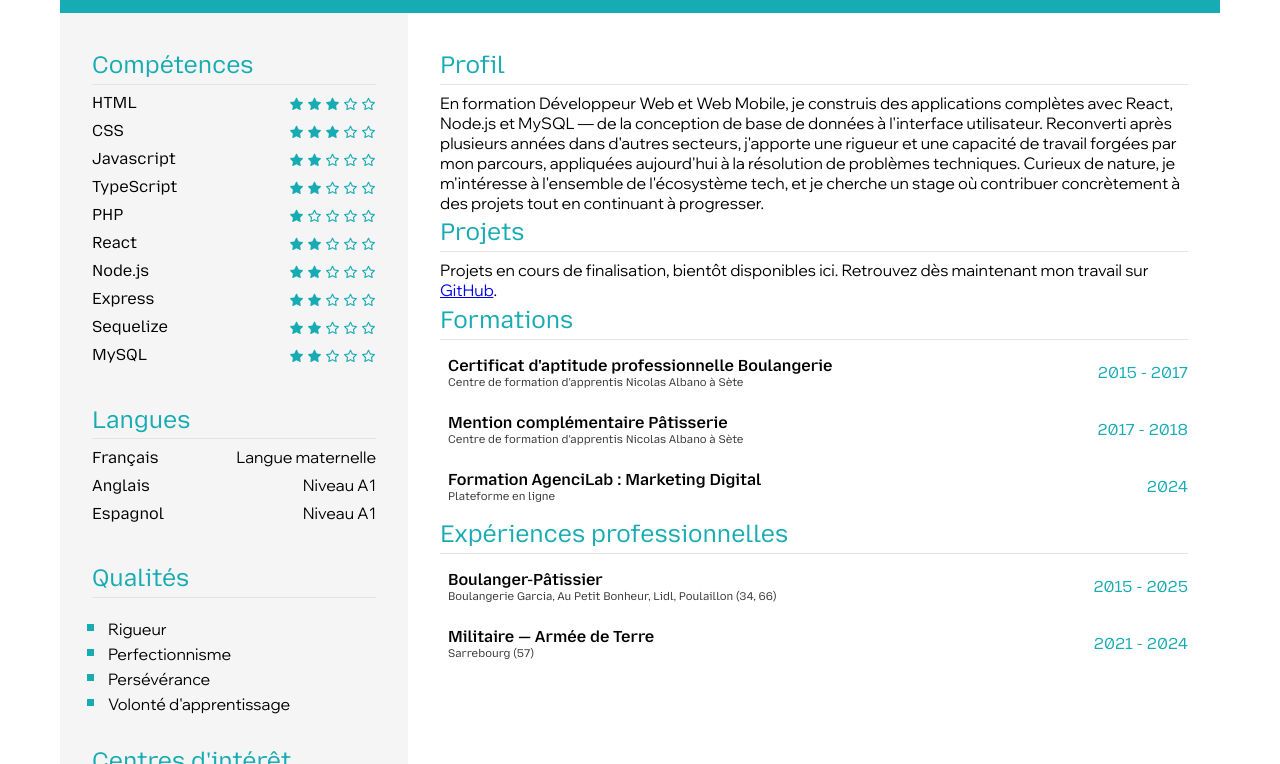
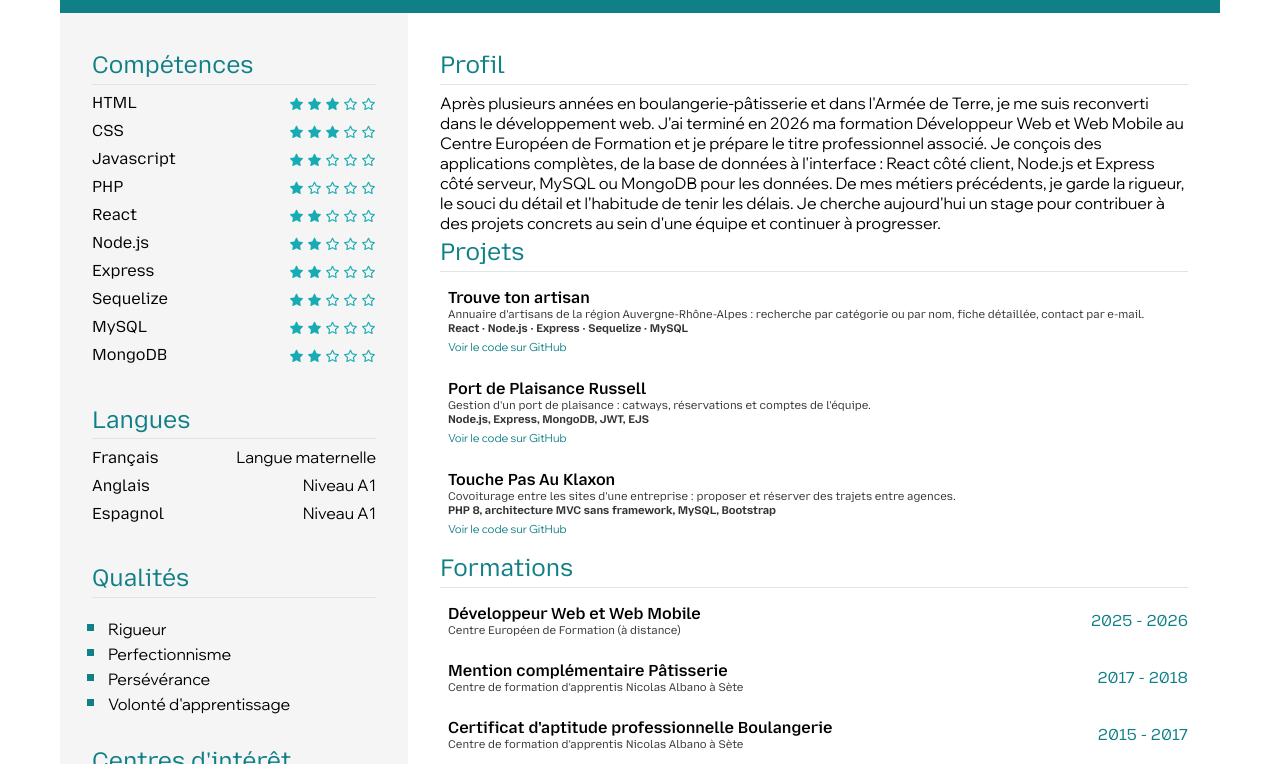
Before and after one commit to Florent-Vidal/cv-florent-vidal, a plain HTML site: page index.html in a window 1280 px wide. Shown: the part 238-1002 px from the top of the page. Drawn offline with Linux system fonts and the light colour scheme.

Commit message:
feat: ajoute les projets, met à jour le profil, le contraste et le README

```diff
--- a/assets/styles/styles.css
+++ b/assets/styles/styles.css
@@ -16,7 +16,7 @@
 
 /* VARIABLES */
 :root {
-  --bleu: rgb(23, 171, 179);
+  --bleu: rgb(16, 128, 135);
   --noir: rgb(51, 51, 51);
   --gris-1: rgb(227, 227, 227);
   --gris-2: rgb(245, 245, 245);
@@ -274,11 +274,6 @@ address a {
   }
 }
 
-i {
-  color: var(--bleu);
-  font-size: 0.8rem;
-}
-
 .skills {
   margin: 0;
   padding: 0;
@@ -364,6 +359,12 @@ i {
   font-size: 0.7rem;
 }
 
+.list-section a {
+  color: var(--bleu);
+  text-decoration: none;
+  font-size: 0.7rem;
+}
+
 .date {
   font-family: "Mozilla text";
   color: var(--bleu);
--- a/index.html
+++ b/index.html
@@ -34,9 +34,13 @@
           </div>
 
           <div class="address-header">
-            <a href="https://www.google.com/maps" target="_blank" rel="noopener noreferrer">
+            <a
+              href="https://www.google.fr/maps?q=B%C3%A9ziers"
+              target="_blank"
+              rel="noopener noreferrer"
+            >
               <img src="./assets/icons/house.svg" alt="" class="icon" />
-              Beziers 34
+              Béziers 34
             </a>
 
             <p>
@@ -79,17 +83,6 @@
 
             <li>
               <span class="bold">Javascript</span>
-              <span aria-label="Niveau de compétence : 2 étoiles sur 5">
-                <img src="./assets/icons/star-solid-full.svg" alt="" class="star-icon" />
-                <img src="./assets/icons/star-solid-full.svg" alt="" class="star-icon" />
-                <img src="./assets/icons/star-regular-empty.svg" alt="" class="star-icon" />
-                <img src="./assets/icons/star-regular-empty.svg" alt="" class="star-icon" />
-                <img src="./assets/icons/star-regular-empty.svg" alt="" class="star-icon" />
-              </span>
-            </li>
-
-            <li>
-              <span class="bold">TypeScript</span>
               <span aria-label="Niveau de compétence : 2 étoiles sur 5">
                 <img src="./assets/icons/star-solid-full.svg" alt="" class="star-icon" />
                 <img src="./assets/icons/star-solid-full.svg" alt="" class="star-icon" />
@@ -164,6 +157,17 @@
                 <img src="./assets/icons/star-regular-empty.svg" alt="" class="star-icon" />
               </span>
             </li>
+
+            <li>
+              <span class="bold">MongoDB</span>
+              <span aria-label="Niveau de compétence : 2 étoiles sur 5">
+                <img src="./assets/icons/star-solid-full.svg" alt="" class="star-icon" />
+                <img src="./assets/icons/star-solid-full.svg" alt="" class="star-icon" />
+                <img src="./assets/icons/star-regular-empty.svg" alt="" class="star-icon" />
+                <img src="./assets/icons/star-regular-empty.svg" alt="" class="star-icon" />
+                <img src="./assets/icons/star-regular-empty.svg" alt="" class="star-icon" />
+              </span>
+            </li>
           </ul>
         </article>
 
@@ -215,24 +219,71 @@
         <h2>Profil</h2>
         <div class="separateur"></div>
         <p>
-          En formation Développeur Web et Web Mobile, je construis des applications complètes avec
-          React, Node.js et MySQL — de la conception de base de données à l'interface utilisateur.
-          Reconverti après plusieurs années dans d'autres secteurs, j'apporte une rigueur et une
-          capacité de travail forgées par mon parcours, appliquées aujourd'hui à la résolution de
-          problèmes techniques. Curieux de nature, je m'intéresse à l'ensemble de l'écosystème tech,
-          et je cherche un stage où contribuer concrètement à des projets tout en continuant à
-          progresser.
+          Après plusieurs années en boulangerie-pâtisserie et dans l'Armée de Terre, je me suis
+          reconverti dans le développement web. J'ai terminé en 2026 ma formation Développeur Web et
+          Web Mobile au Centre Européen de Formation et je prépare le titre professionnel associé.
+          Je conçois des applications complètes, de la base de données à l'interface : React côté
+          client, Node.js et Express côté serveur, MySQL ou MongoDB pour les données. De mes métiers
+          précédents, je garde la rigueur, le souci du détail et l'habitude de tenir les délais. Je
+          cherche aujourd'hui un stage pour contribuer à des projets concrets au sein d'une équipe
+          et continuer à progresser.
         </p>
 
         <article>
-  <h2>Projets</h2>
-  <div class="separateur"></div>
-  <p>
-    Projets en cours de finalisation, bientôt disponibles ici.
-    Retrouvez dès maintenant mon travail sur
-    <a href="https://github.com/Florent-Vidal" target="_blank" rel="noopener noreferrer">GitHub</a>.
-  </p>
-</article>
+          <h2>Projets</h2>
+          <div class="separateur"></div>
+          <ul class="list-section">
+            <li>
+              <div>
+                <h3>Trouve ton artisan</h3>
+                <p>
+                  Annuaire d'artisans de la région Auvergne-Rhône-Alpes : recherche par catégorie ou
+                  par nom, fiche détaillée, contact par e-mail.
+                </p>
+                <p><strong>React · Node.js · Express · Sequelize · MySQL</strong></p>
+                <a
+                  href="https://github.com/Florent-Vidal/trouve-ton-artisan"
+                  target="_blank"
+                  rel="noopener noreferrer"
+                  >Voir le code sur GitHub</a
+                >
+              </div>
+            </li>
+
+            <li>
+              <div>
+                <h3>Port de Plaisance Russell</h3>
+                <p>
+                  Gestion d'un port de plaisance : catways, réservations et comptes de l'équipe.
+                </p>
+                <p><strong>Node.js, Express, MongoDB, JWT, EJS</strong></p>
+                <a
+                  href="https://github.com/Florent-Vidal/port-plaisance-russell"
+                  target="_blank"
+                  rel="noopener noreferrer"
+                  >Voir le code sur GitHub</a
+                >
+              </div>
+            </li>
+
+            <li>
+              <div>
+                <h3>Touche Pas Au Klaxon</h3>
+                <p>
+                  Covoiturage entre les sites d'une entreprise : proposer et réserver des trajets
+                  entre agences.
+                </p>
+                <p><strong>PHP 8, architecture MVC sans framework, MySQL, Bootstrap</strong></p>
+                <a
+                  href="https://github.com/Florent-Vidal/touche-pas-au-klaxon"
+                  target="_blank"
+                  rel="noopener noreferrer"
+                  >Voir le code sur GitHub</a
+                >
+              </div>
+            </li>
+          </ul>
+        </article>
 
         <article>
           <h2>Formations</h2>
@@ -241,10 +292,10 @@
           <ul class="list-section">
             <li>
               <div>
-                <h3>Certificat d'aptitude professionnelle Boulangerie</h3>
-                <p>Centre de formation d'apprentis Nicolas Albano à Sète</p>
+                <h3>Développeur Web et Web Mobile</h3>
+                <p>Centre Européen de Formation (à distance)</p>
               </div>
-              <time class="date" datetime="2015">2015 - 2017</time>
+              <time class="date" datetime="2025">2025 - 2026</time>
             </li>
 
             <li>
@@ -257,10 +308,10 @@
 
             <li>
               <div>
-                <h3>Formation AgenciLab : Marketing Digital</h3>
-                <p>Plateforme en ligne</p>
+                <h3>Certificat d'aptitude professionnelle Boulangerie</h3>
+                <p>Centre de formation d'apprentis Nicolas Albano à Sète</p>
               </div>
-              <time class="date" datetime="2024">2024</time>
+              <time class="date" datetime="2015">2015 - 2017</time>
             </li>
           </ul>
         </article>
@@ -275,7 +326,7 @@
                 <h3>Boulanger-Pâtissier</h3>
                 <p>Boulangerie Garcia, Au Petit Bonheur, Lidl, Poulaillon (34, 66)</p>
               </div>
-              <time class="date" datetime="2015">2015 - 2025</time>
+              <time class="date" datetime="2015">2015 - 2019</time>
             </li>
 
             <li>
@@ -296,7 +347,7 @@
           <img src="./assets/icons/github.svg" alt="GitHub" />
         </a>
       </div>
-      <time datetime="2026-07-31">Mis à jour le : 31/07/2026</time>
+      <time datetime="2026-09-23">Mis à jour le : 23/09/2026</time>
     </footer>
   </body>
 </html>
```
Also changed, not shown: 2 other files.
